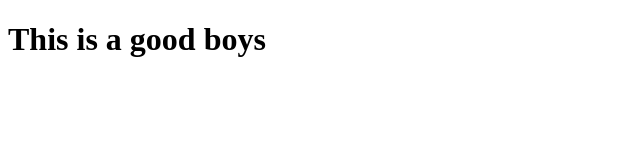
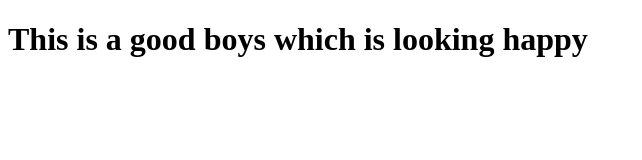
Before and after one commit to ZaibHusan/My-first-git-hub-project, a plain HTML site: page index.html in a window 1280 px wide. Shown: the whole page, without its empty margins (0-642 px from the left). Drawn offline with Linux system fonts and the light colour scheme.

Commit message:
Html file has been chaged

```diff
--- a/index.html
+++ b/index.html
@@ -6,6 +6,6 @@
     <title>Document</title>
 </head>
 <body>
-    <h1>This is a good boys</h1>
+    <h1>This is a good boys which is looking happy</h1>
 </body>
 </html>
```
